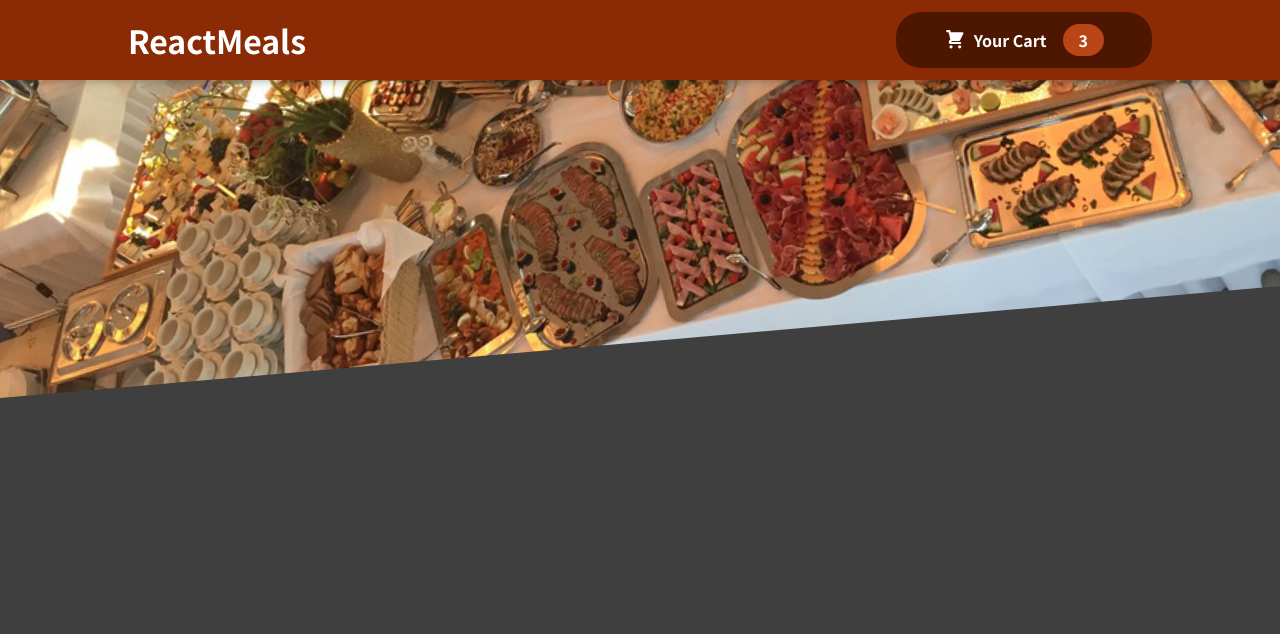
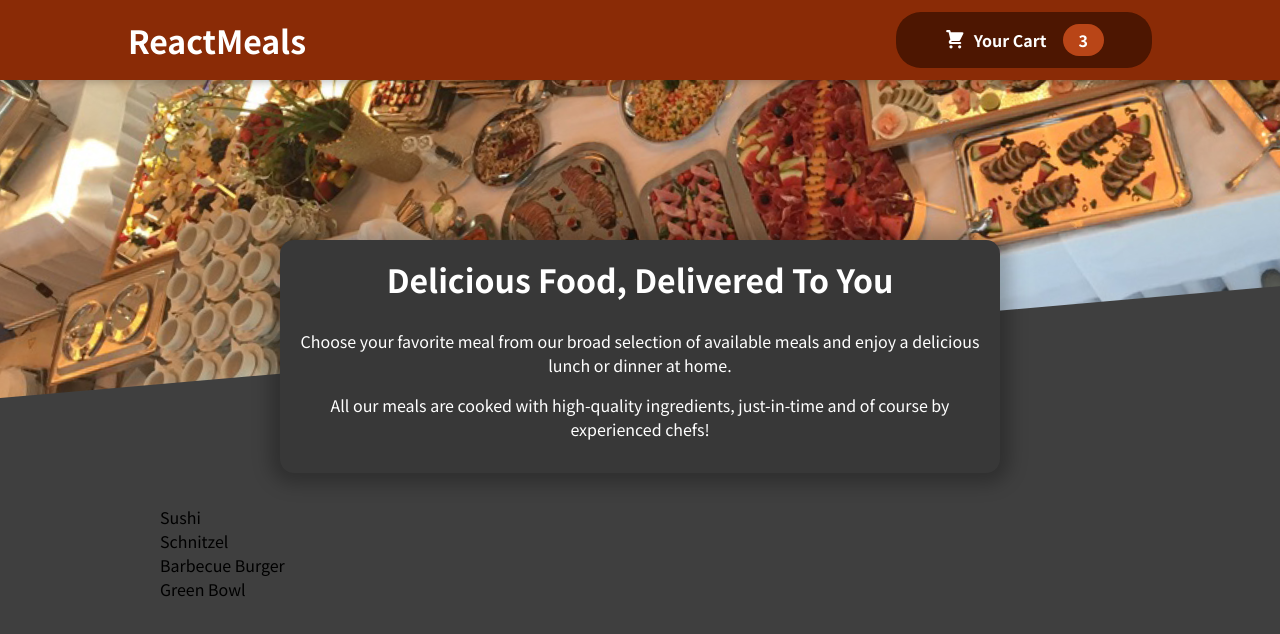
Before and after one commit to LakshayRohilla/food-ordering-application, a React (Create React App) app: page / in a window 1280 px wide. Shown: the top 634 px of the page. Built offline with nearby package versions, Linux system fonts and the light colour scheme.

Commit message:
added meals, available meals, meals summary components

```diff
--- a/src/App.js
+++ b/src/App.js
@@ -1,11 +1,12 @@
 import Header from "./components/Layout/Header";
+import Meals from "./components/Meals/Meals";
 
 
 function App() {
   return (
     <div>
       <Header/>
-
+        <Meals/>
     </div>
   );
 }
--- /dev/null
+++ b/src/components/Meals/AvailableMeals.js
@@ -0,0 +1,39 @@
+import classes from './AvailableMeals.module.css'
+
+export default function AvailableMeals() {
+    const DUMMY_MEALS = [
+        {
+            id: 'm1',
+            name: 'Sushi',
+            description: 'Finest fish and veggies',
+            price: 22.99,
+        },
+        {
+            id: 'm2',
+            name: 'Schnitzel',
+            description: 'A german specialty!',
+            price: 16.5,
+        },
+        {
+            id: 'm3',
+            name: 'Barbecue Burger',
+            description: 'American, raw, meaty',
+            price: 12.99,
+        },
+        {
+            id: 'm4',
+            name: 'Green Bowl',
+            description: 'Healthy...and green...',
+            price: 18.99,
+        },
+    ];
+
+    // const mealsList = DUMMY_MEALS.map(meal => <li key={meal.id}>{meal.name}</li>);
+
+    return (
+        <section className={classes.meals}>
+            <ul>{DUMMY_MEALS.map(meal => <li key={meal.id}>{meal.name}</li>)}</ul>
+        </section>
+    );
+
+}
--- /dev/null
+++ b/src/components/Meals/AvailableMeals.module.css
@@ -0,0 +1,24 @@
+.meals {
+  max-width: 60rem;
+  /*width: 90%;*/
+  margin: 2rem auto;
+  animation: meals-appear 2s ease-out forwards;
+}
+
+.meals ul {
+  list-style: none;
+  margin: 0;
+  padding: 0;
+}
+
+@keyframes meals-appear {
+  from {
+    opacity: 0;
+    transform: translateY(10rem);
+  }
+
+  to {
+    opacity: 1;
+    transform: translateY(0);
+  }
+}
--- /dev/null
+++ b/src/components/Meals/Meals.js
@@ -0,0 +1,11 @@
+import MealsSummary from "./MealsSummary";
+import AvailableMeals from "./AvailableMeals";
+
+export default function Meals(){
+    return (
+    <>
+      <MealsSummary/>
+      <AvailableMeals/>
+    </>
+  );
+}
--- /dev/null
+++ b/src/components/Meals/MealsSummary.js
@@ -0,0 +1,17 @@
+import classes from './MealsSummary.module.css'
+
+export default function MealsSummary(){
+    return (
+    <section className={classes.summary}>
+      <h2>Delicious Food, Delivered To You</h2>
+      <p>
+        Choose your favorite meal from our broad selection of available meals
+        and enjoy a delicious lunch or dinner at home.
+      </p>
+      <p>
+        All our meals are cooked with high-quality ingredients, just-in-time and
+        of course by experienced chefs!
+      </p>
+    </section>
+  );
+}
--- /dev/null
+++ b/src/components/Meals/MealsSummary.module.css
@@ -0,0 +1,18 @@
+.summary {
+  text-align: center;
+  max-width: 45rem;
+  /*width: 90%;*/
+  margin: auto;
+  margin-top: -10rem;
+  position: relative;
+  background-color: #383838;
+  color: white;
+  border-radius: 14px;
+  padding: 1rem;
+  box-shadow: 0 1px 18px 10px rgba(0, 0, 0, 0.25);
+}
+
+.summary h2 {
+  font-size: 2rem;
+  margin-top: 0;
+}
```
